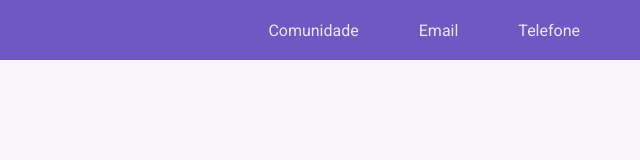
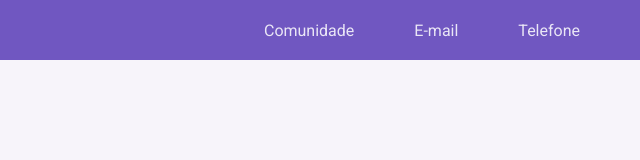
Before and after one commit to joaorceschini/LaunchBase_desafios, a plain HTML site: page header-page/index.html in a window 1280 px wide. Shown: the full height of the page, 640-1280 px from the left. Drawn offline with Linux system fonts and the light colour scheme.

Commit message:
Desafio concluido | Página do header

```diff
--- a/header-page/index.html
+++ b/header-page/index.html
@@ -15,7 +15,7 @@
     </div>
     <ul>
       <a href="https://discord.gg/w4wsVN"><li>Comunidade</li></a>
-      <a href=""><li>Email</li></a>
+      <a href=""><li>E-mail</li></a>
       <a href=""><li>Telefone</li></a>
     </ul>
   </header>
```
